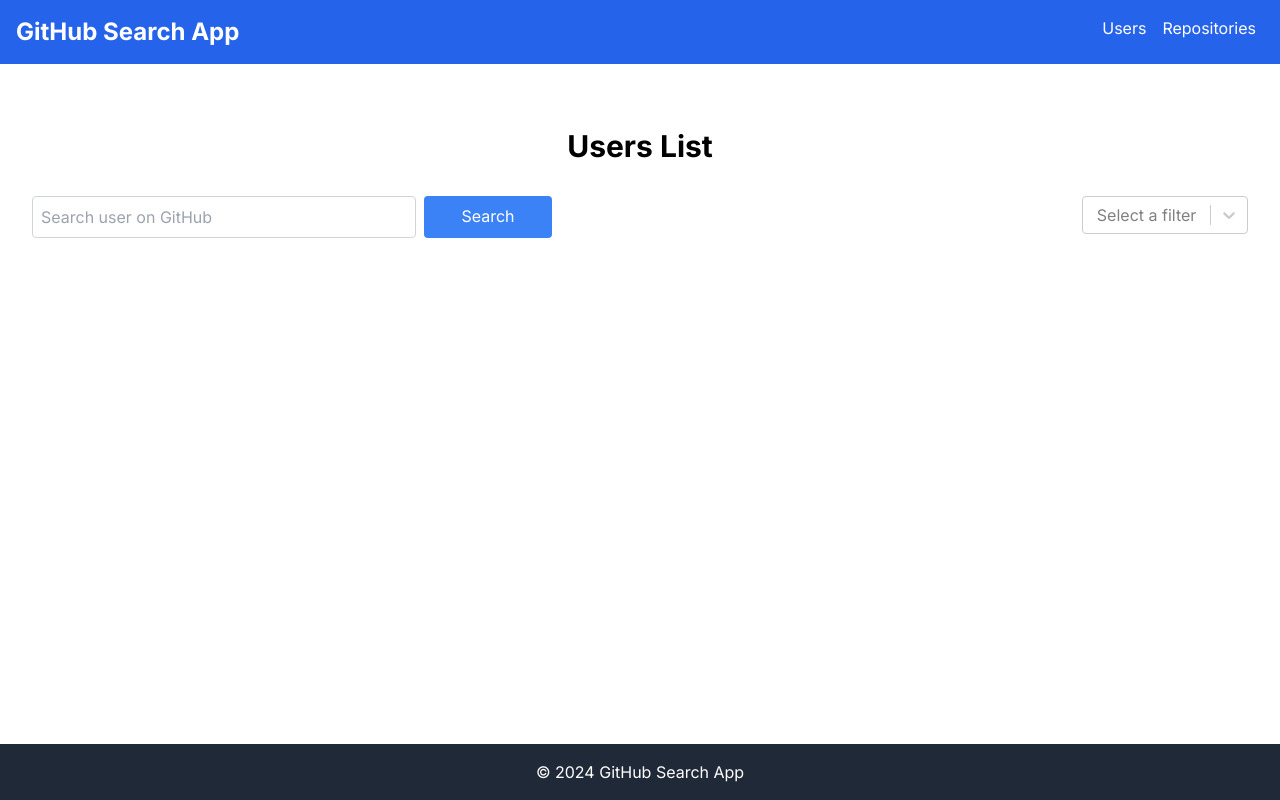
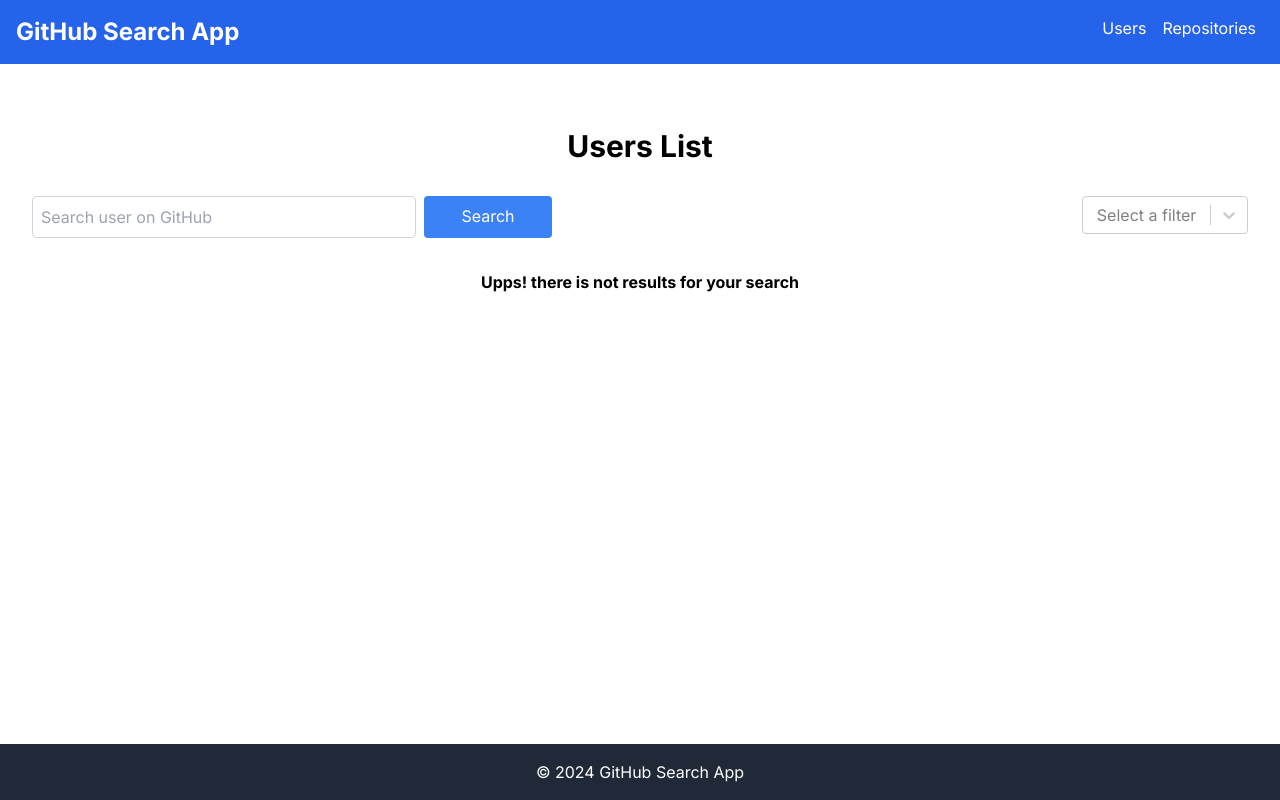
Before and after one commit to juanD1/github-explorer, a Next.js app: page /users in a window 1280 px wide. Built offline with nearby package versions, Linux system fonts and the light colour scheme.

Commit message:
adding no result for repo and users

```diff
--- a/src/app/repositories/page.tsx
+++ b/src/app/repositories/page.tsx
@@ -33,6 +33,11 @@
       {error && (
         <p className="text-red-600 text-lx font-bold mb-8">
           Upps! Error - {error}
+        </p>
+      )}
+      {!items.length && (
+        <p className="text-lx font-bold mb-8">
+          Upps! there is not results for your search
         </p>
       )}
       {loading ? (
--- a/src/app/users/page.tsx
+++ b/src/app/users/page.tsx
@@ -32,6 +32,11 @@
       {error && (
         <p className="text-red-600 text-lx font-bold mb-8">
           Upps! Error - {error}
+        </p>
+      )}
+      {!items.length && (
+        <p className="text-lx font-bold mb-8">
+          Upps! there is not results for your search
         </p>
       )}
       {loading ? (
```
